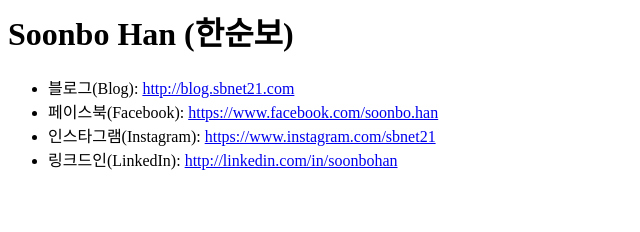
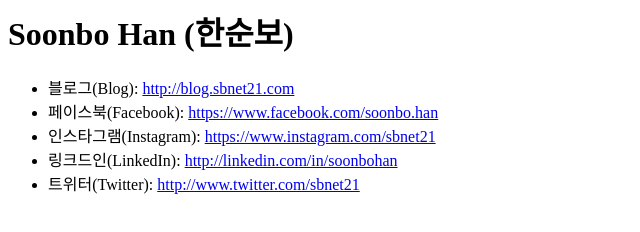
Before and after one commit to sbnet21/sbnet21com.github.io, a plain HTML site: page index.html in a window 1280 px wide. Shown: the whole page, without its empty margins (0-640 px from the left). Drawn offline with Linux system fonts and the light colour scheme.

Commit message:
Update index.html

```diff
--- a/index.html
+++ b/index.html
@@ -10,6 +10,7 @@
     <li>페이스북(Facebook): <a href="https://www.facebook.com/soonbo.han">https://www.facebook.com/soonbo.han</a>
     <li>인스타그램(Instagram): <a href="https://www.instagram.com/sbnet21">https://www.instagram.com/sbnet21</a>
     <li>링크드인(LinkedIn): <a href="http://linkedin.com/in/soonbohan">http://linkedin.com/in/soonbohan</a>
+    <li>트위터(Twitter): <a href="http://www.twitter.com/sbnet21">http://www.twitter.com/sbnet21</a>
   </ul>
 </body>
 </html>
```
